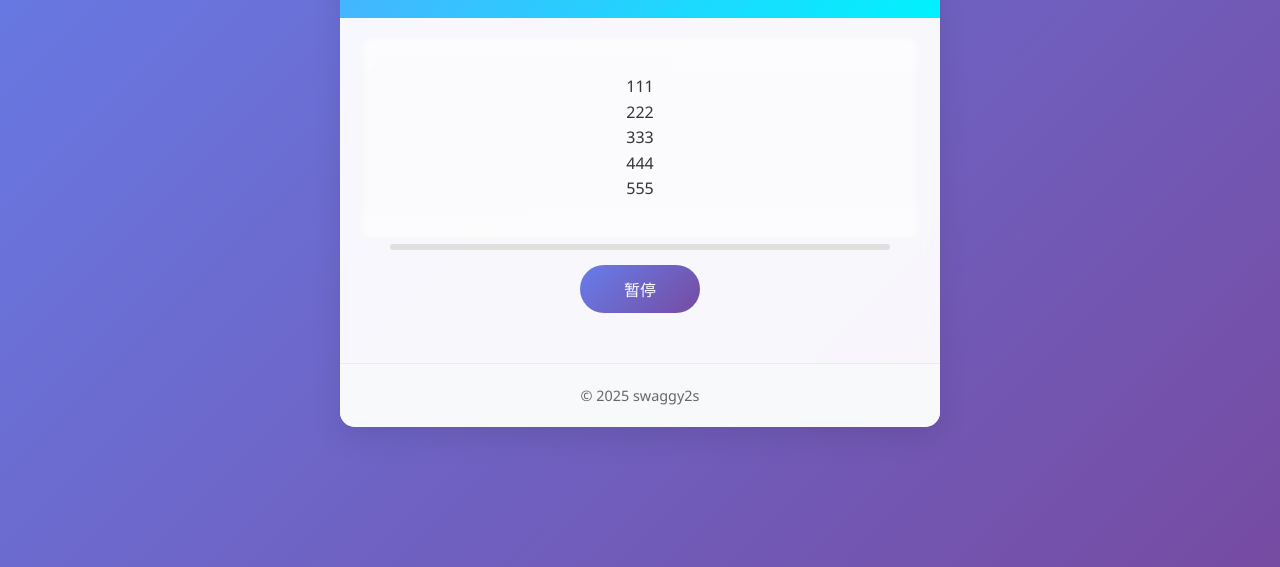
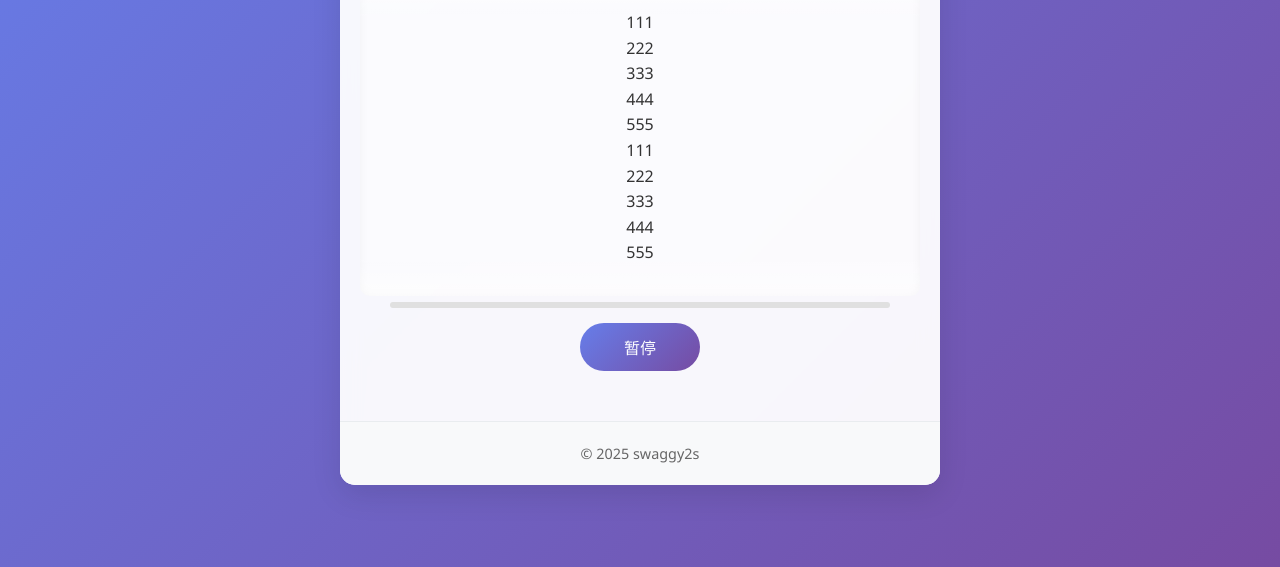
Before and after one commit to swaggy2s/swaggy2s.github.io, a plain HTML site: page index.html in a window 1280 px wide. Shown: the part 233-800 px from the top of the page. Drawn offline with Linux system fonts and the light colour scheme.

Commit message:
修改高度

```diff
--- a/index.html
+++ b/index.html
@@ -15,6 +15,11 @@
         <main>
             <div class="lyrics-container">
                 <div id="lyrics" class="lyrics">
+                    <p class="lyrics-line">111</p>
+                    <p class="lyrics-line">222</p>
+                    <p class="lyrics-line">333</p>
+                    <p class="lyrics-line">444</p>
+                    <p class="lyrics-line">555</p>
                     <p class="lyrics-line">111</p>
                     <p class="lyrics-line">222</p>
                     <p class="lyrics-line">333</p>
--- a/style.css
+++ b/style.css
@@ -224,7 +224,7 @@ main {
 
 .lyrics {
     text-align: center;
-    max-height: 160px;
+    /* max-height: 160px; */
     overflow-y: hidden;
     padding: 10px;
     width: 100%;
```
